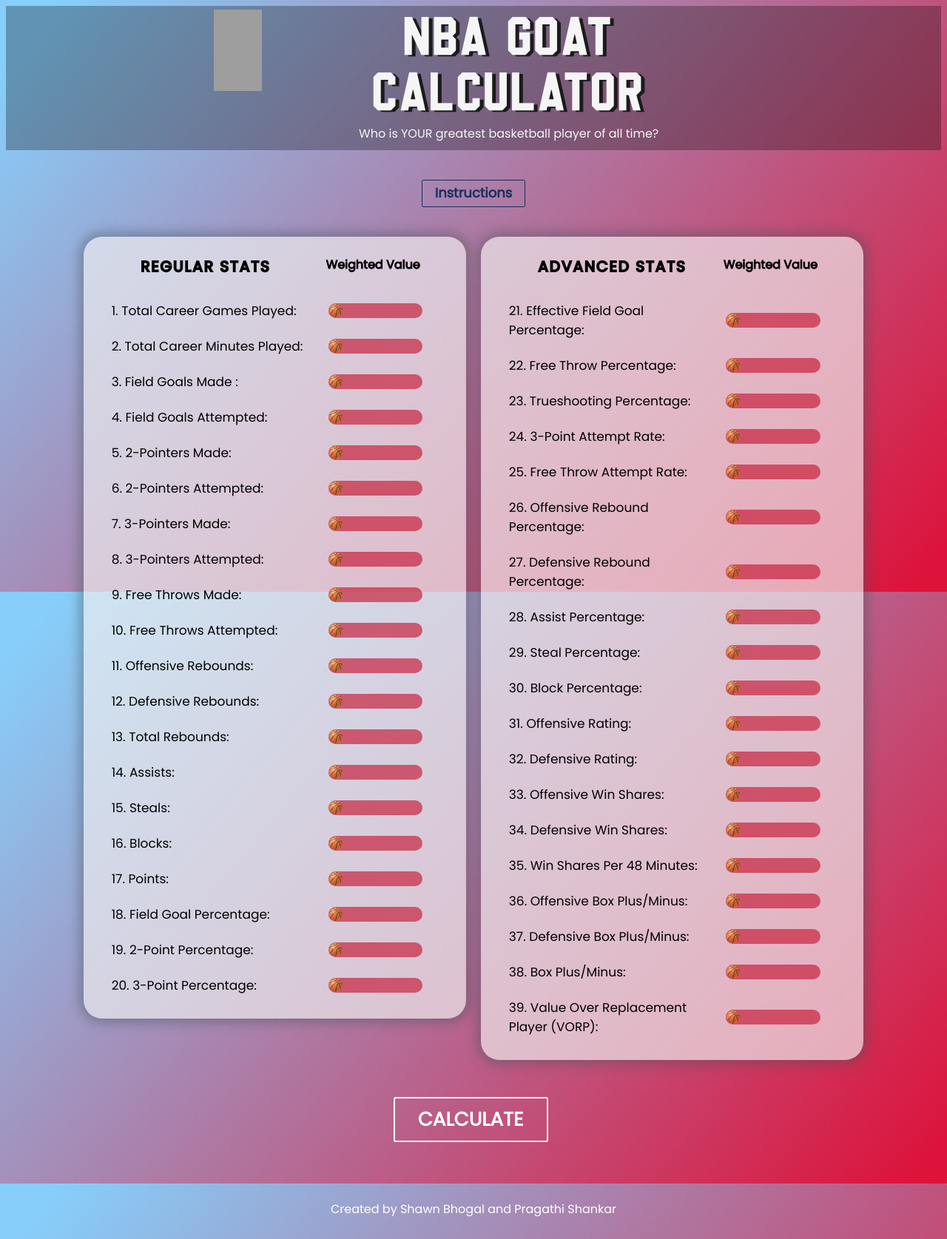
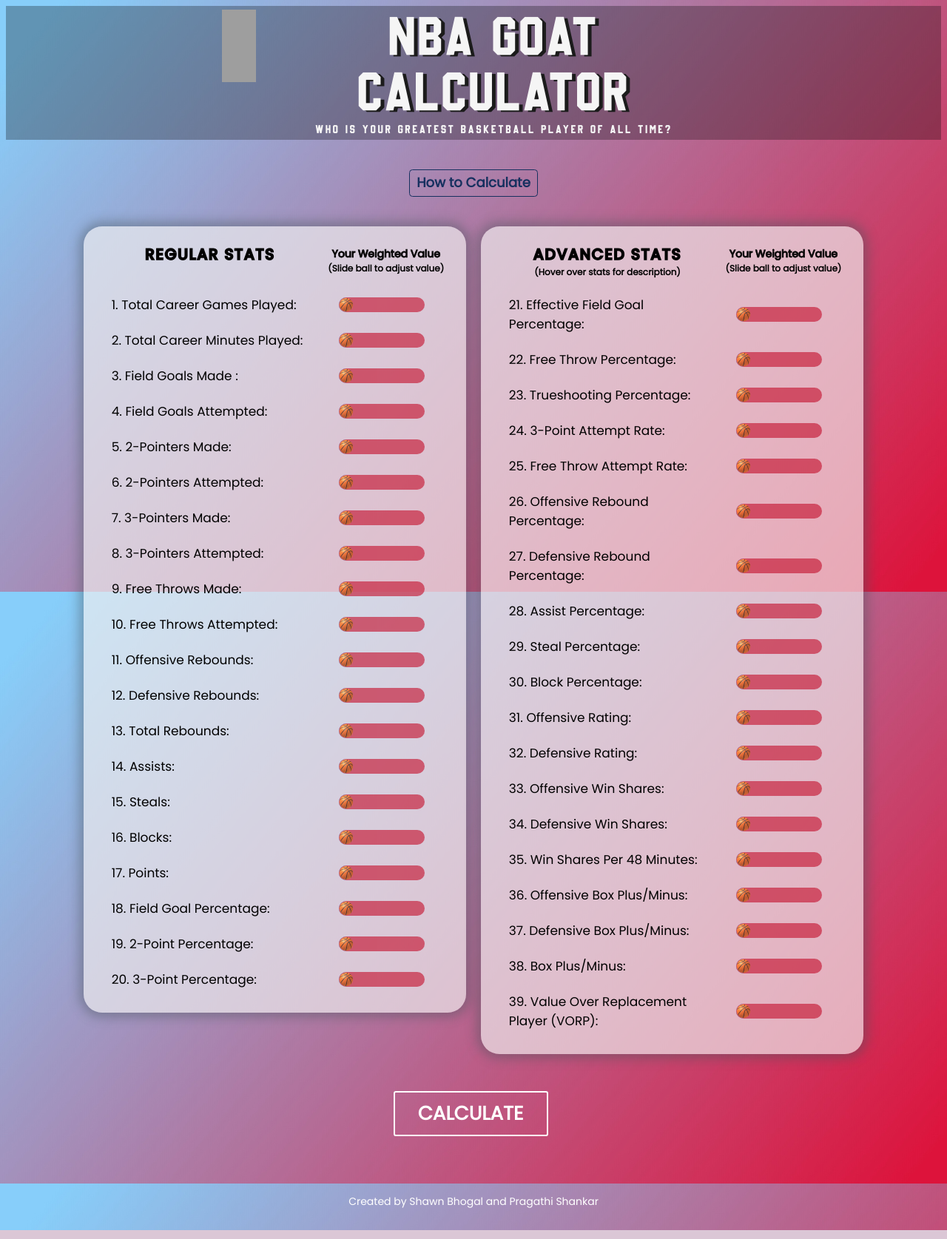
Before and after one commit to ShawnBhogal/NBA_GOAT_Project, a Flask app: page / in a window 1280 px wide. Shown: the whole page at 74% size. Run offline with Flask 2, Linux system fonts and the light colour scheme; grey boxes are pictures that could not be loaded.

Commit message:
last ui changes

```diff
--- a/templates/edit_entry.html
+++ b/templates/edit_entry.html
@@ -22,6 +22,7 @@
         padding:0.3em 1.2em;
         border:0.1em solid #FFFFFF;
         margin:0 0.3em 0.3em 0;
+        border-radius:0.25em;
         box-sizing: border-box;
         font-family: Poppins;
         color:#FFFFFF;
--- a/templates/index.html
+++ b/templates/index.html
@@ -32,10 +32,10 @@
         padding:0.3em;
         border:0.1em solid rgb(22, 48, 95);
         margin:0 0.3em 0.3em 0;
-        border-radius:0.12em;
+        border-radius:0.25em;
         box-sizing: border-box;
         color: rgb(22, 48, 95);
-        width: 20%;
+        width: 25%;
         overflow: hidden;
         margin-left: auto;
         margin-right: auto;
@@ -46,6 +46,7 @@
     }
     .instr-label:hover {
         border:0.1em solid rgba(65, 91, 141, 0.986);
+        background-color: rgba(255, 255, 255, 0.089);
         color: rgba(65, 91, 141, 0.986);
     }
     .instr-input:checked~ol.instr-menu {
@@ -63,30 +64,13 @@
         padding-left: 5px;
         padding-right: 5px;
     }
-    .clear-button-cont, .calc-button-cont {
+    .calc-button-cont {
         position: relative;
         width: 20%;
         text-align: center;
         padding-top: 40px;
         margin-left: auto;
         margin-right: auto;
-    }
-    .clear-button{
-        display:inline-block;
-        padding:0.3em 1.2em;
-        border:0.1em solid #FFFFFF;
-        margin:0 0.3em 0.3em 0;
-        border-radius:0.12em;
-        box-sizing: border-box;
-        font-family: Poppins;
-        color:#FFFFFF;
-        background-color:#54a3d1;
-        text-align:center;
-        transition: all 0.2s;
-        cursor: pointer;
-    }
-    .clear-button:hover{
-        background-color:#0c70aa;
     }
     .calc-button {
         display:inline-block;
@@ -120,7 +104,7 @@
         100% { top:0em }
     }
     @media all and (max-width:30em) {
-        .calc-button, .clear-button  {
+        .calc-button {
             display: block;
             margin: 0.4em auto;
         }
@@ -132,11 +116,11 @@
             </div> -->
             <div class="instructions">
                 <input class="instr-input" id="instr" type="checkbox" name="Instructions" />
-                <label class="instr-label" for="instr">Instructions</label>
+                <label class="instr-label" for="instr">How to Calculate</label>
                 <ol class="instr-menu">
-                    <li>Use the sliders next to any stat to input a weight from 1 to 10 indicating importance</li>
+                    <li>Pick and choose which stats to calculate by adjusting the slider value next to any stat</li>
+                    <li>The weighted value indicates your importance for that stat on a scale of 1 to 10</li>
                     <li>Any category not picked will be excluded from calculation</li>
-                    <li>Hover over advanced stats categories for descriptions</li>
                     <li>When finished, click calculate!</li>
                     <li>Unless specified, all categories are per game averages over a player's career</li>
                 </ol>
--- a/templates/layout.html
+++ b/templates/layout.html
@@ -1,7 +1,8 @@
 <!DOCTYPE html>
 <html lang="en">
     <head>
-        <title>NBA Goat App</title>
+        <title>NBA GOAT Calculator</title>
+        <link rel="icon" href="/static/images/ball.png">
         <meta charset="utf-8">
         <meta name="viewport" content="width=device-width, initial-scale=1">
         <style>
@@ -17,7 +18,6 @@
             :root {
                 align-items: flex-start;
                 font-family:Poppins;
-                text-align: "center";
                 background-image: url("static/images/bluered_bg.jpg");
                 background-color: rgba(255, 255, 255, 0.904);
                 background-position: center;
@@ -26,33 +26,31 @@
                 background-attachment: fixed;
                 overflow: auto;
             }
-            header {
+            .header {
                 background-color: #00000048;
-                text-align: center;
-                padding-bottom: 10px;
+                padding: 5px;
             }
-            .app-title {
+            .app-header {
                 color: whitesmoke;
-                padding-top: 5px;
-                width: 58%;
+                width: 55%;
                 margin-left: auto;
+                /* right:1%; */
                 margin-right: auto;
+                position: relative;
             }
             .app-title-cont {
-                margin-left: auto;
-                margin-right: 0px;
-                width: 87%;
+                margin-left: 8%;
+                text-align: center;
             }
-            .nba-logo-cont {
+            .app-logo-cont {
                 float: left;
                 text-align: center;
-                width: 13%;
+                width: 8%;
             }
             .nba-logo-img {
-                vertical-align:middle;
-                margin:0px 0px;
-                width: 65px;
-                height: 110px;
+                vertical-align: middle;
+                width: 46px;
+                height: 98px;
             }
             .app-title-nba {
                 font-family: Basketball;
@@ -63,6 +61,8 @@
                 padding-top: 5px;
             }
             .app-title-slogan {
+                font-family: Basketball;
+                letter-spacing: 3px;
                 font-size: 16px;
                 position: relative;
             }
@@ -85,6 +85,7 @@
             }
             .footer {
                 padding: 20px;
+                font-size: 14px;
                 text-align: center;
                 color: white;
                 position: relative;
@@ -104,8 +105,8 @@
     </head>
     <div class="all">
         <header class="header">
-            <div class="app-title">
-                <div class="nba-logo-cont">
+            <div class="app-header">
+                <div class="app-logo-cont">
                     <img src="https://cdn.freebiesupply.com/images/large/2x/nba-logo-transparent.png"
                     alt="NBA_logo" class="nba-logo-img">
                 </div>
--- a/templates/results.html
+++ b/templates/results.html
@@ -24,6 +24,7 @@
         display:inline-block;
         padding:0.3em 1.2em;
         border:0.1em solid #FFFFFF;
+        border-radius:0.25em;
         margin:0 0.3em 0.3em 0;
         box-sizing: border-box;
         font-family: Poppins;
--- a/templates/stats_table.html
+++ b/templates/stats_table.html
@@ -19,37 +19,11 @@
     .stat-col {
         overflow: visible;
         position: relative;
+        padding-top: 10px;
         border-radius: 25px;
         -webkit-box-shadow: 0px 0px 15px 6px rgba(67,84,91,0.43);
         box-shadow: 0px 0px 15px 6px rgba(67,84,91,0.43);
         background-color: #f1f1f1a8;
-    }
-    .stat-header {
-        text-align: center;
-        padding-top: 25px;
-        padding-bottom: 25px;
-    }
-    .stat-header-name-cont {
-        width: 100%;
-        position: absolute;
-        text-align: left;
-    }
-    .stat-header-weight-cont {
-        width: 100%;
-        position: relative;
-        text-align: right;
-    }
-    .stat-header-name {
-        font-size: 20px;
-        letter-spacing: 2px;
-        padding-left: 15%;
-        padding-bottom: 10px;
-        -webkit-text-stroke: 2px black;
-    }
-    .stat-header-weight {
-        padding-right: 12%;
-        font-size: 16px;
-        -webkit-text-stroke: 1px black;
     }
     .stat-list {
         height: 100%;
@@ -66,6 +40,30 @@
     td.stat-nested-title {
         padding: 10px;
         width: 65%;
+    }
+    .stat-header-cont {
+        padding-top: 10px;
+        text-align: center;
+    }
+    .stat-title-header {
+        text-align: center;
+        position: absolute;
+        width: 55%;
+        font-size: 20px;
+        letter-spacing: 2px;
+        -webkit-text-stroke: 1.5px black;
+    }
+    .stat-val-header {
+        text-align: center;
+        font-size: 14px;
+        padding-top: 15px;
+        padding-bottom: 15px;
+        -webkit-text-stroke: 0.5px black;
+    }
+    .stat-note {
+        letter-spacing: 0px;
+        -webkit-text-stroke: 0px;
+        font-size: 12px;
     }
     .stat-hide {
         display: none;
@@ -88,6 +86,7 @@
     }
     td.stat-nested-val {
         padding-top: 5px;
+        padding-left: 15px;
         margin-top:auto;
         margin-bottom: auto;
     }
@@ -127,7 +126,7 @@
         background-position: center;
         background-size:contain;
         cursor: pointer;
-        box-shadow: -185px 0 0 175px rgba(37, 78, 155, 0.911);
+        box-shadow: -310px 0 0 300px rgba(37, 78, 155, 0.911);
     }
     .slider::-moz-range-thumb {
         width: 20px;
@@ -147,21 +146,17 @@
 <div class="stats-cont">
     <div class="stat-col-pad">
         <div class="stat-col">
-            <div class="stat-header">
-                <div class="stat-header-name-cont">
-                    <div class="stat-header-name">
-                        REGULAR STATS
-                    </div>
-                </div>
-                <div class="stat-header-weight-cont">
-                    <div class="stat-header-weight">
-                        Weighted Value
-                    </div>
-                </div>
-            </div>
             <div class="stat-list">
                 <table class="stats-nested">
-                    <!-- <p>REGULAR STATS:</p> -->
+                    <tr class="stat-nested-row">
+                        <th class="stat-title-header">
+                            <div class="stat-header-cont">REGULAR STATS</div>
+                        </th>
+                        <th class="stat-val-header">
+                            Your Weighted Value
+                            <div class="stat-note">(Slide ball to adjust value)</div>
+                        </th>
+                    </tr>
                     {% for i in range(0, reg_len) %}
                     <tr class="stat-nested-row">
                         <td class="stat-nested-title">{{ reg_stats[i] }}</td>
@@ -175,11 +170,9 @@
                             <script>
                                 var slide = document.getElementById("{{i}}");
                                 var output = document.getElementById("demo".concat({{i}}));
-
                                 if (slide.value != "0") {
                                     output.innerHTML = slide.value;
                                 }
-
                                 slide.oninput = function() {
                                     var output = document.getElementById("demo".concat({{i}}));
                                     if (this.value == "0") {
@@ -199,21 +192,19 @@
     </div>
     <div class="stat-col-pad">
         <div class="stat-col">
-            <div class="stat-header">
-                <div class="stat-header-name-cont">
-                    <div class="stat-header-name">
-                        ADVANCED STATS
-                    </div>
-                </div>
-                <div class="stat-header-weight-cont">
-                    <div class="stat-header-weight">
-                        Weighted Value
-                    </div>
-                </div>
-            </div>
             <div class="stat-list">
                 <table class="stats-nested">
-                    <!-- <p>ADVANCED STATS:</p> -->
+                    <tr class="stat-nested-row">
+                        <th class="stat-title-header">
+                            <div class="stat-header-cont">ADVANCED STATS
+                            <div class="stat-note">(Hover over stats for description)</div>
+                            </div>
+                        </th>
+                        <th class="stat-val-header">
+                            Your Weighted Value
+                            <div class="stat-note">(Slide ball to adjust value)</div>
+                        </th>
+                    </tr>
                     {% for i in range(0, adv_len) %}
                     <tr class="stat-nested-row">
                         <td class="stat-nested-title">
```
